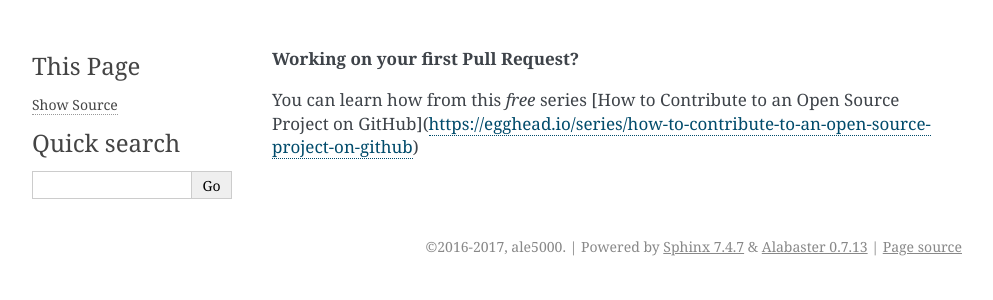
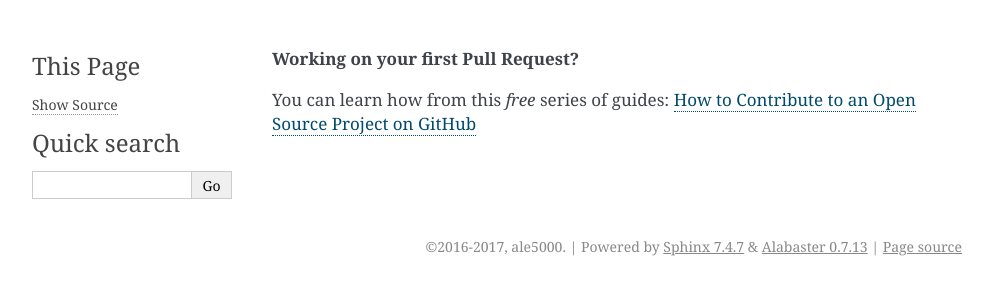
Before and after one commit to ale5000-git/test, a Sphinx documentation site: the page built from docs/CONTRIBUTING.rst, in a window 1280 px wide. Shown: the top 300 px of the page, without its empty margins (148-1141 px from the left). Built offline with Sphinx 7.4.7, drawn with Linux system fonts in a browser that asks for light colours; some of the changed lines change nothing that is shown.

Commit message:
Update CONTRIBUTING.rst

```diff
--- a/docs/CONTRIBUTING.rst
+++ b/docs/CONTRIBUTING.rst
@@ -1,3 +1,6 @@
 **Working on your first Pull Request?**
 
-You can learn how from this *free* series [How to Contribute to an Open Source Project on GitHub](https://egghead.io/series/how-to-contribute-to-an-open-source-project-on-github)
+You can learn how from this *free* series of guides: `How to Contribute to an Open Source Project on GitHub`_
+
+
+.. _How to Contribute to an Open Source Project on GitHub: https://egghead.io/series/how-to-contribute-to-an-open-source-project-on-github
```
